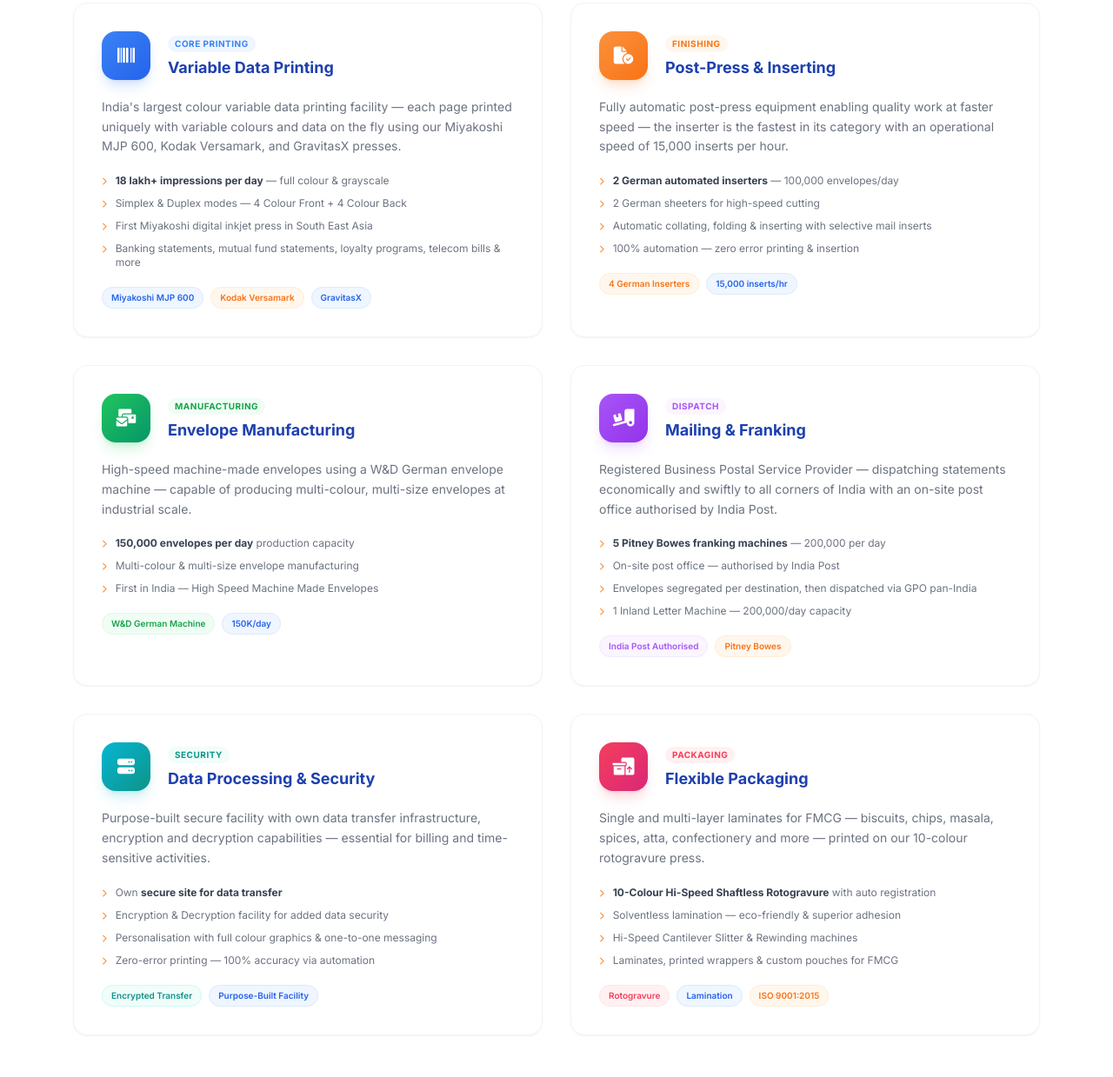
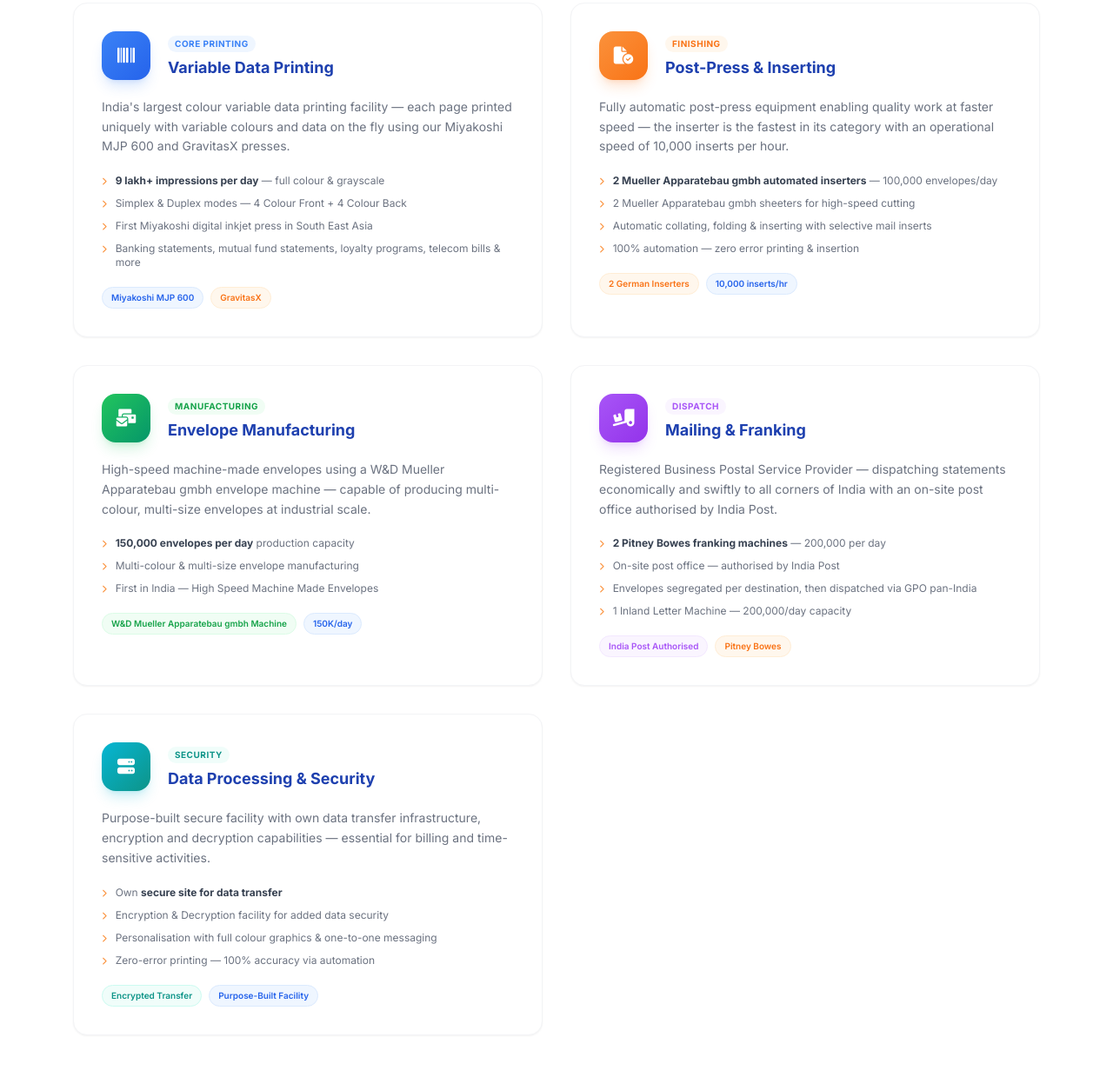
Before and after one commit to trex-ayush/kiran, a plain HTML site: page departments.html in a window 1280 px wide. Shown: the part 1561-2800 px from the top of the page at 87% size. Drawn offline with nearby package versions, Linux system fonts and the light colour scheme.

Commit message:
Update Variable Data Printing page content and remove Flexible Packaging

```diff
--- a/departments.html
+++ b/departments.html
@@ -4,9 +4,9 @@
 <head>
     <meta charset="UTF-8" />
     <meta name="viewport" content="width=device-width, initial-scale=1.0" />
-    <title>Departments - Kiran Business Forms Print Pvt Ltd</title>
+    <title>Variable Data Printing - Kiran Business Forms Print Pvt Ltd</title>
     <meta name="description"
-        content="Explore the departments at Kiran Business Forms Print Pvt Ltd — Variable Data Printing, Post-Press, Envelope Manufacturing, Mailing & Franking, Data Security, and Flexible Packaging." />
+        content="Explore the departments at Kiran Business Forms Print Pvt Ltd — Variable Data Printing, Post-Press, Envelope Manufacturing, Mailing & Franking, and Data Security." />
     <link rel="icon" href="./images/logo2png-bg.png" />
     <link rel="preconnect" href="https://fonts.googleapis.com" />
     <link href="https://fonts.googleapis.com/css2?family=Inter:wght@400;500;600;700;800;900&display=swap"
@@ -162,7 +162,7 @@
         </div>
         <div class="max-w-6xl mx-auto px-6 py-16 relative z-10">
             <p class="hero-anim-1 text-xs font-semibold text-orange-300 uppercase tracking-widest mb-3">Divisions</p>
-            <h1 class="hero-anim-2 text-3xl md:text-4xl font-bold text-white mb-3">Our Departments</h1>
+            <h1 class="hero-anim-2 text-3xl md:text-4xl font-bold text-white mb-3">Variable Data Printing</h1>
             <p class="hero-anim-3 text-blue-100 text-sm max-w-xl leading-relaxed">
                 A complete facility under one roof — from high-speed digital printing to automated mailing, flexible
                 packaging, and secure data processing.
@@ -218,12 +218,12 @@
                 </div>
                 <p class="text-gray-500 text-sm leading-relaxed mb-5">
                     India's largest colour variable data printing facility — each page printed uniquely with variable
-                    colours and data on the fly using our Miyakoshi MJP 600, Kodak Versamark, and GravitasX presses.
+                    colours and data on the fly using our Miyakoshi MJP 600 and GravitasX presses.
                 </p>
                 <ul class="space-y-2.5">
                     <li class="flex gap-2.5 items-start text-xs text-gray-500">
                         <i class="fa-solid fa-chevron-right text-orange-400 text-[9px] mt-1 shrink-0"></i>
-                        <span><strong class="text-gray-700">18 lakh+ impressions per day</strong> — full colour &amp;
+                        <span><strong class="text-gray-700">9 lakh+ impressions per day</strong> — full colour &amp;
                             grayscale</span>
                     </li>
                     <li class="flex gap-2.5 items-start text-xs text-gray-500">
@@ -245,10 +245,7 @@
                         class="text-[10px] font-semibold bg-blue-50 text-blue-600 border border-blue-100 px-2.5 py-1 rounded-full">Miyakoshi
                         MJP 600</span>
                     <span
-                        class="text-[10px] font-semibold bg-orange-50 text-orange-500 border border-orange-100 px-2.5 py-1 rounded-full">Kodak
-                        Versamark</span>
-                    <span
-                        class="text-[10px] font-semibold bg-blue-50 text-blue-600 border border-blue-100 px-2.5 py-1 rounded-full">GravitasX</span>
+                        class="text-[10px] font-semibold bg-orange-50 text-orange-500 border border-orange-100 px-2.5 py-1 rounded-full">GravitasX</span>
                 </div>
             </div>
 
@@ -268,17 +265,17 @@
                 </div>
                 <p class="text-gray-500 text-sm leading-relaxed mb-5">
                     Fully automatic post-press equipment enabling quality work at faster speed — the inserter is the
-                    fastest in its category with an operational speed of 15,000 inserts per hour.
+                    fastest in its category with an operational speed of 10,000 inserts per hour.
                 </p>
                 <ul class="space-y-2.5">
                     <li class="flex gap-2.5 items-start text-xs text-gray-500">
                         <i class="fa-solid fa-chevron-right text-orange-400 text-[9px] mt-1 shrink-0"></i>
-                        <span><strong class="text-gray-700">2 German automated inserters</strong> — 100,000
+                        <span><strong class="text-gray-700">2 Mueller Apparatebau gmbh automated inserters</strong> — 100,000
                             envelopes/day</span>
                     </li>
                     <li class="flex gap-2.5 items-start text-xs text-gray-500">
                         <i class="fa-solid fa-chevron-right text-orange-400 text-[9px] mt-1 shrink-0"></i>
-                        <span>2 German sheeters for high-speed cutting</span>
+                        <span>2 Mueller Apparatebau gmbh sheeters for high-speed cutting</span>
                     </li>
                     <li class="flex gap-2.5 items-start text-xs text-gray-500">
                         <i class="fa-solid fa-chevron-right text-orange-400 text-[9px] mt-1 shrink-0"></i>
@@ -291,11 +288,10 @@
                 </ul>
                 <div class="flex flex-wrap gap-2 mt-5">
                     <span
-                        class="text-[10px] font-semibold bg-orange-50 text-orange-500 border border-orange-100 px-2.5 py-1 rounded-full">4
+                        class="text-[10px] font-semibold bg-orange-50 text-orange-500 border border-orange-100 px-2.5 py-1 rounded-full">2
                         German Inserters</span>
                     <span
-                        class="text-[10px] font-semibold bg-blue-50 text-blue-600 border border-blue-100 px-2.5 py-1 rounded-full">15,000
-                        inserts/hr</span>
+                        class="text-[10px] font-semibold bg-blue-50 text-blue-600 border border-blue-100 px-2.5 py-1 rounded-full">10,000 inserts/hr</span>
                 </div>
             </div>
 
@@ -314,7 +310,7 @@
                     </div>
                 </div>
                 <p class="text-gray-500 text-sm leading-relaxed mb-5">
-                    High-speed machine-made envelopes using a W&amp;D German envelope machine — capable of producing
+                    High-speed machine-made envelopes using a W&amp;D Mueller Apparatebau gmbh envelope machine — capable of producing
                     multi-colour, multi-size envelopes at industrial scale.
                 </p>
                 <ul class="space-y-2.5">
@@ -335,7 +331,7 @@
                 <div class="flex flex-wrap gap-2 mt-5">
                     <span
                         class="text-[10px] font-semibold bg-green-50 text-green-600 border border-green-100 px-2.5 py-1 rounded-full">W&D
-                        German Machine</span>
+                        Mueller Apparatebau gmbh Machine</span>
                     <span
                         class="text-[10px] font-semibold bg-blue-50 text-blue-600 border border-blue-100 px-2.5 py-1 rounded-full">150K/day</span>
                 </div>
@@ -362,7 +358,7 @@
                 <ul class="space-y-2.5">
                     <li class="flex gap-2.5 items-start text-xs text-gray-500">
                         <i class="fa-solid fa-chevron-right text-orange-400 text-[9px] mt-1 shrink-0"></i>
-                        <span><strong class="text-gray-700">5 Pitney Bowes franking machines</strong> — 200,000 per
+                        <span><strong class="text-gray-700">2 Pitney Bowes franking machines</strong> — 200,000 per
                             day</span>
                     </li>
                     <li class="flex gap-2.5 items-start text-xs text-gray-500">
@@ -434,55 +430,7 @@
                 </div>
             </div>
 
-            <!-- 6 — Flexible Packaging -->
-            <div class="dept-card bg-white rounded-2xl border border-gray-100 shadow-sm p-8 reveal reveal-delay-6"
-                id="dept-packaging">
-                <div class="flex items-start gap-5 mb-5">
-                    <div
-                        class="dept-icon w-14 h-14 bg-gradient-to-br from-rose-500 to-pink-600 rounded-2xl flex items-center justify-center shrink-0 shadow-lg shadow-rose-500/20">
-                        <i class="fa-solid fa-boxes-packing text-white text-xl"></i>
-                    </div>
-                    <div>
-                        <span
-                            class="inline-block text-[10px] font-bold text-rose-500 bg-rose-50 px-2 py-0.5 rounded-full uppercase tracking-wider mb-1">Packaging</span>
-                        <h3 class="text-lg font-bold text-blue-800">Flexible Packaging</h3>
-                    </div>
-                </div>
-                <p class="text-gray-500 text-sm leading-relaxed mb-5">
-                    Single and multi-layer laminates for FMCG — biscuits, chips, masala, spices, atta, confectionery and
-                    more — printed on our 10-colour rotogravure press.
-                </p>
-                <ul class="space-y-2.5">
-                    <li class="flex gap-2.5 items-start text-xs text-gray-500">
-                        <i class="fa-solid fa-chevron-right text-orange-400 text-[9px] mt-1 shrink-0"></i>
-                        <span><strong class="text-gray-700">10-Colour Hi-Speed Shaftless Rotogravure</strong> with auto
-                            registration</span>
-                    </li>
-                    <li class="flex gap-2.5 items-start text-xs text-gray-500">
-                        <i class="fa-solid fa-chevron-right text-orange-400 text-[9px] mt-1 shrink-0"></i>
-                        <span>Solventless lamination — eco-friendly &amp; superior adhesion</span>
-                    </li>
-                    <li class="flex gap-2.5 items-start text-xs text-gray-500">
-                        <i class="fa-solid fa-chevron-right text-orange-400 text-[9px] mt-1 shrink-0"></i>
-                        <span>Hi-Speed Cantilever Slitter &amp; Rewinding machines</span>
-                    </li>
-                    <li class="flex gap-2.5 items-start text-xs text-gray-500">
-                        <i class="fa-solid fa-chevron-right text-orange-400 text-[9px] mt-1 shrink-0"></i>
-                        <span>Laminates, printed wrappers &amp; custom pouches for FMCG</span>
-                    </li>
-                </ul>
-                <div class="flex flex-wrap gap-2 mt-5">
-                    <span
-                        class="text-[10px] font-semibold bg-rose-50 text-rose-500 border border-rose-100 px-2.5 py-1 rounded-full">Rotogravure</span>
-                    <span
-                        class="text-[10px] font-semibold bg-blue-50 text-blue-600 border border-blue-100 px-2.5 py-1 rounded-full">Lamination</span>
-                    <span
-                        class="text-[10px] font-semibold bg-orange-50 text-orange-500 border border-orange-100 px-2.5 py-1 rounded-full">ISO
-                        9001:2015</span>
-                </div>
-            </div>
 
-        </div>
     </section>
 
     <!-- ═══════════════  PRESS COVERAGE & FACTFILE  ═══════════════ -->
@@ -570,7 +518,7 @@
                                 <div class="w-2 h-2 bg-orange-400 rounded-full pulse-dot shrink-0"></div>
                                 <div>
                                     <p class="text-blue-200 text-[10px] uppercase tracking-wider">Founded</p>
-                                    <p class="text-white text-sm font-semibold">2002 (Printing Division)</p>
+                                    <p class="text-white text-sm font-semibold">2010 (Printing Division)</p>
                                 </div>
                             </div>
                             <div class="flex items-center gap-3">
@@ -602,7 +550,7 @@
                                     style="animation-delay:1.2s;"></div>
                                 <div>
                                     <p class="text-blue-200 text-[10px] uppercase tracking-wider">Equipment</p>
-                                    <p class="text-white text-sm font-semibold">Miyakoshi · Kodak · W&D</p>
+                                    <p class="text-white text-sm font-semibold">Miyakoshi · W&D</p>
                                 </div>
                             </div>
                             <div class="flex items-center gap-3">
@@ -691,13 +639,13 @@
                     </tr>
                     <tr class="bg-white border-b border-gray-100 hover:bg-blue-50/50 transition-colors">
                         <td class="px-5 py-3 text-gray-500 font-semibold">3</td>
-                        <td class="px-5 py-3 text-gray-700 font-medium">2 German Automated Insertors</td>
+                        <td class="px-5 py-3 text-gray-700 font-medium">2 Mueller Apparatebau gmbh Automated Insertors</td>
                         <td class="px-5 py-3 text-gray-500">100,000 Envelopes / Day</td>
                     </tr>
                     <tr class="bg-gray-50/50 border-b border-gray-100 hover:bg-blue-50/50 transition-colors">
                         <td class="px-5 py-3 text-gray-500 font-semibold">4</td>
                         <td class="px-5 py-3 text-gray-700 font-medium">1 W&amp;D <span
-                                class="text-[10px] text-orange-500 font-semibold">(German)</span> Envelope Machine</td>
+                                class="text-[10px] text-orange-500 font-semibold">(Mueller Apparatebau gmbh)</span> Envelope Machine</td>
                         <td class="px-5 py-3 text-gray-500">150,000 Envelopes / Day</td>
                     </tr>
                     <tr class="bg-white border-b border-gray-100 hover:bg-blue-50/50 transition-colors">
@@ -754,7 +702,7 @@
             </div>
             <h2 class="text-3xl md:text-4xl font-bold mb-3">Looking to partner with us?</h2>
             <p class="text-orange-100 text-sm md:text-base mb-8 max-w-md mx-auto leading-relaxed">A complete facility
-                under one roof for Variable Data Printing, mailing solutions, and flexible packaging.</p>
+                under one roof for Variable Data Printing, mailing solutions, and envelope manufacturing.</p>
             <a href="/contact"
                 class="inline-block bg-white text-orange-600 font-bold px-10 py-4 rounded-full hover:shadow-xl hover:shadow-white/25 transition-all text-sm hover:-translate-y-0.5">
                 Contact Us Today &nbsp;<i class="fa-solid fa-arrow-right"></i>
--- a/js/components.js
+++ b/js/components.js
@@ -1,5 +1,5 @@
 const navLinks = [
-  { label: "Departments", href: "/departments" },
+  { label: "Variable Data Printing", href: "/departments" },
   { label: "Products", href: "/products" },
   { label: "Infrastructure", href: "/infrastructure" },
   { label: "Industries", href: "/industries" },
```
